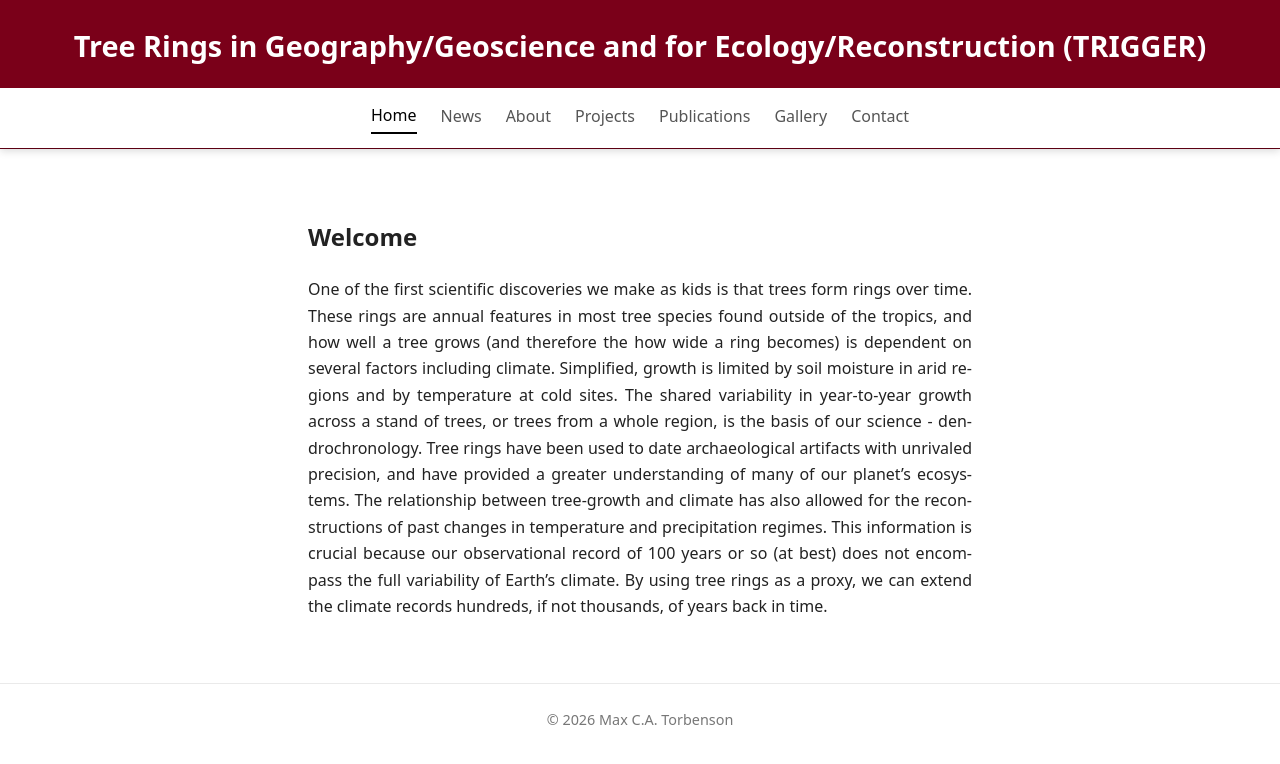
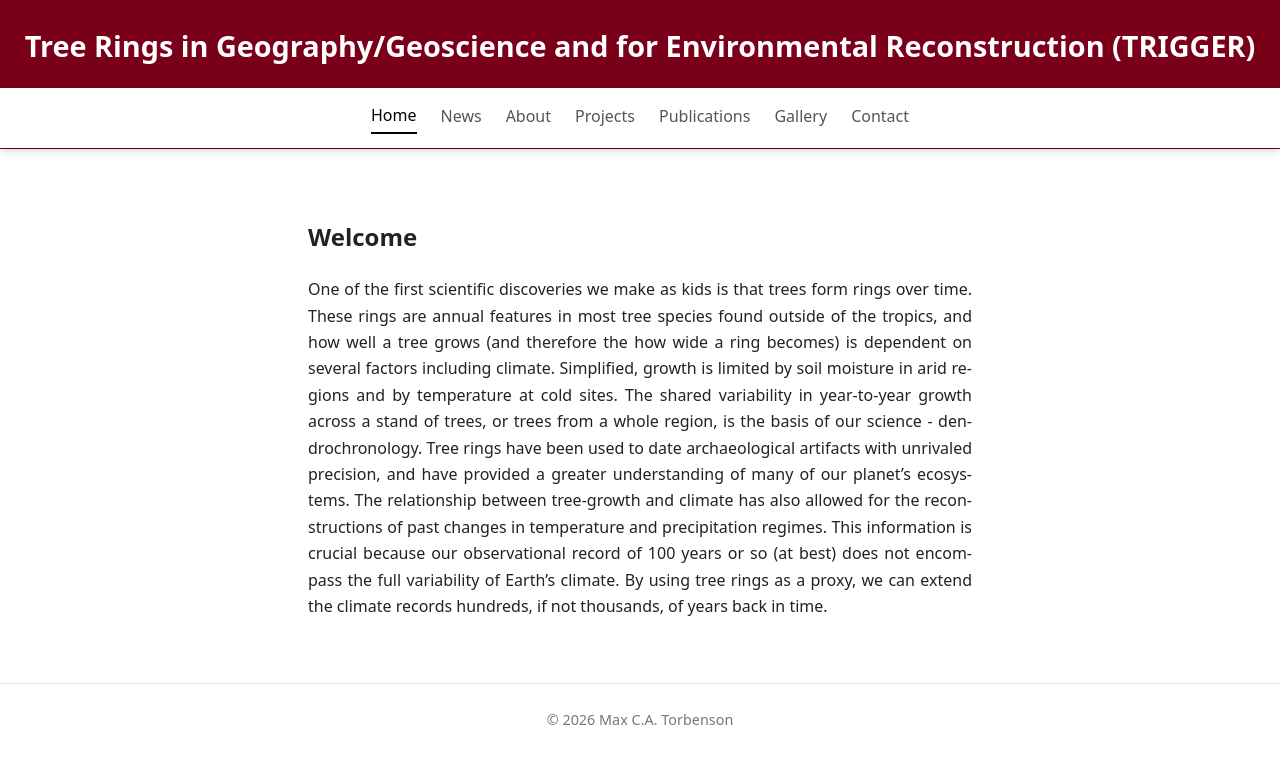
Before and after one commit to mcatorbenson/mcatorbenson.github.io, a Jekyll site: the page built from index.md, in a window 1280 px wide. Shown: the top 764 px of the page. Built offline with Jekyll 4.4.1, drawn with Linux system fonts in a browser that asks for light colours.

Commit message:
Update header.html

```diff
--- a/_includes/header.html
+++ b/_includes/header.html
@@ -1,6 +1,6 @@
 <div class="site-header">
   <header>
-    <h1><b>T</b>ree <b>R</b>ings in <b>G</b>eography/<b>G</b>eoscience and for <b>E</b>cology/<b>R</b>econstruction (TRIGGER)</h1>
+    <h1><b>T</b>ree <b>R</b>ings in <b>G</b>eography/<b>G</b>eoscience and for <b>E</b>nvironmental <b>R</b>econstruction (TRIGGER)</h1>
   </header>
 
   <nav>
```
